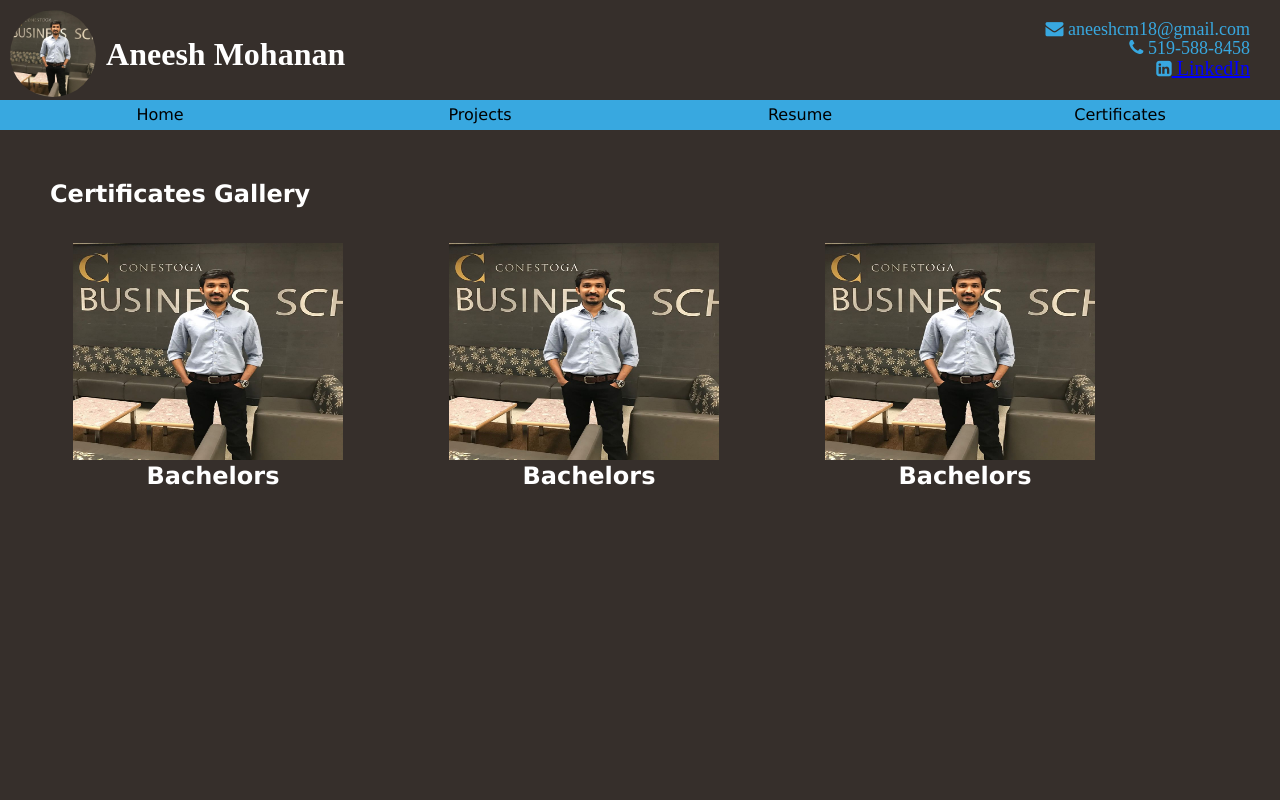
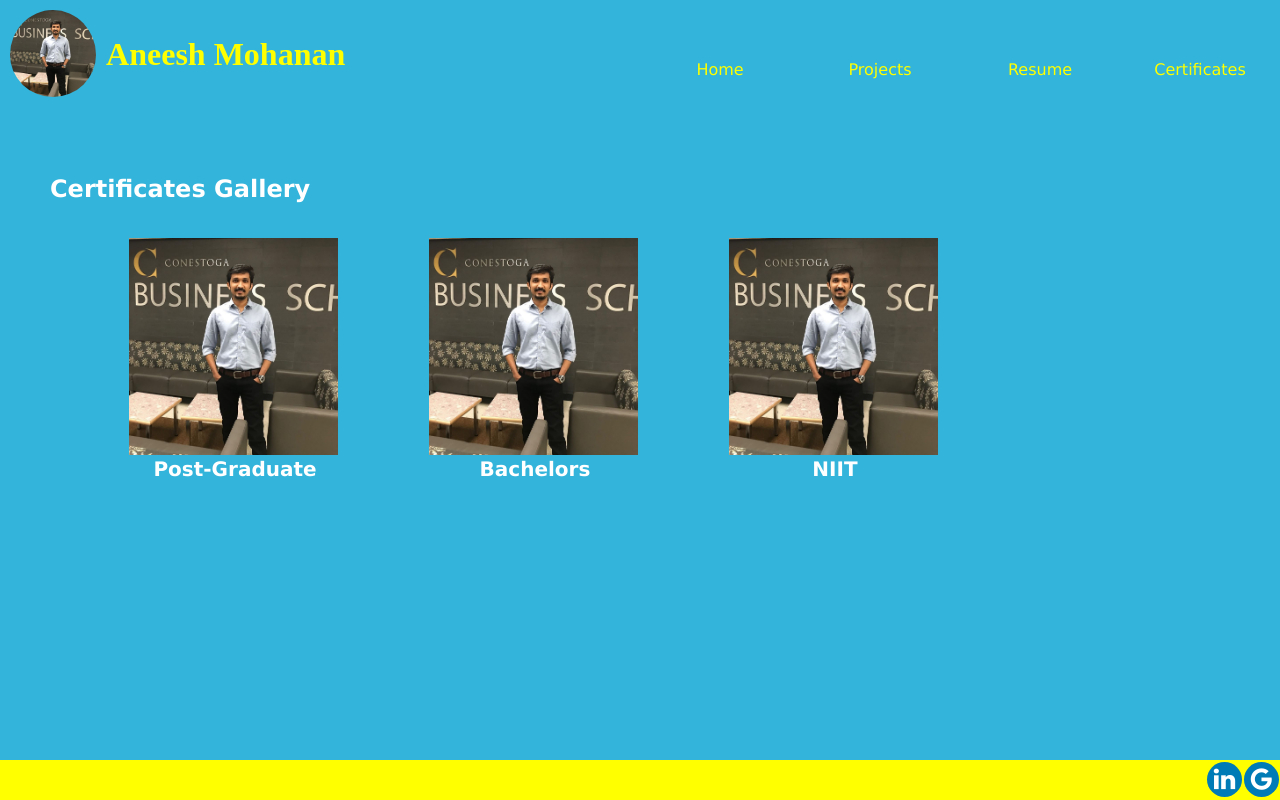
Before and after one commit to aneesh-mohanan/Online-Profile, a Django app: page /certificates in a window 1280 px wide. Run offline with Django 3.2, Linux system fonts and the light colour scheme; some web fonts are replaced.

Commit message:
fixed layout

```diff
--- a/portfolio/templates/certificates.html
+++ b/portfolio/templates/certificates.html
@@ -4,7 +4,7 @@
 
 .certificates-section{
   margin: auto;
-  margin-top: 40px;
+  margin-top: 10px;
   width: 100%;
   height: auto;
   padding-left: 0px;
@@ -26,6 +26,7 @@
   padding-top:8px;
   padding-right: 40px;
   color:white;
+  font-size: 20px;
   text-align: center;
 }
 
@@ -64,7 +65,7 @@ div.gallery img {
 .responsive {
   padding: 5px;
   float: left;
-  width: 30%;
+  width: 25%;
   margin: 5px;
 }
 
@@ -93,6 +94,8 @@ div.gallery img {
 <div class="certificates-section">
 
   <h2 class="certificates-container-tittle">Certificates Gallery</h2>
+  <div style="width:100%;padding-left:60px;">
+
   {%load static %}
   <div class="responsive">
     <div class="zoom">
@@ -100,7 +103,7 @@ div.gallery img {
         <a href="{% static 'images/Aneesh profile picture.jpg' %}" target="_blank">
           <img alt="Certificate" src="{% static 'images/Aneesh profile picture.jpg' %}">
         </a>
-        <h2 class="certificate-name"> Bachelors</h2>
+        <h2 class="certificate-name"> Post-Graduate</h2>
       </div>
     </div>
   </div>
@@ -111,7 +114,7 @@ div.gallery img {
         <a href="{% static 'images/Aneesh profile picture.jpg' %}" target="_blank">
         <img alt="Cinque Terre" src="{% static 'images/Aneesh profile picture.jpg' %}">
         </a>
-        <h2 class="certificate-name"> Bachelors</h2>
+        <h2 class="certificate-name">Bachelors</h2>
       </div>
     </div>
   </div>
@@ -122,12 +125,13 @@ div.gallery img {
         <a href="{% static 'images/Aneesh profile picture.jpg' %}" target="_blank">
           <img alt="Cinque Terre" src="{% static 'images/Aneesh profile picture.jpg' %}">
         </a>
-        <h2 class="certificate-name"> Bachelors</h2>
+        <h2 class="certificate-name">NIIT</h2>
       </div>
     </div>
   </div>
 
 
+</div>
 
 </div>
 {% endblock %}
--- a/portfolio/templates/home.html
+++ b/portfolio/templates/home.html
@@ -3,10 +3,10 @@
 
 .about-section{
   margin: auto;
-  margin-top: 60px;
+  margin-top: 10px;
   width: 60%;
   height: 100%;
-  border: 5px solid blue;
+  border: 1px solid blue;
   border-radius: 15px;
 }
 
@@ -29,7 +29,7 @@
 
         .Fair amount of Java programming experience which covered all the major programming modules of java achieved through academic projects backed up by a Java specialized software development diploma certificate from NIIT
 
-        .Intermediate level knowledge of SQL and HTML which can be elevated to expert level with a short period of time
+        .Expert level knowledge of HTML, CSS and SQL which can be elevated to expert level with a short period of time
 
         .Good theoretical knowledge on Database management and networking fundamentals attained through academics
 
--- a/portfolio/templates/resume.html
+++ b/portfolio/templates/resume.html
@@ -3,11 +3,9 @@
 
 .resume-section{
   margin: auto;
-  margin-top: 60px;
+  margin-top: 10px;
   width: 90%;
   height: 100%;
-  border: 5px solid blue;
-  border-radius: 15px;
 }
 
  .resume-tittle{
--- a/templates/new_base.html
+++ b/templates/new_base.html
@@ -4,6 +4,7 @@
     <title>portfolio</title>
     <meta charset="utf-8">
     <meta name="viewport" content="width=device-width, initial-scale=1">
+    <link rel="stylesheet" href="https://cdnjs.cloudflare.com/ajax/libs/font-awesome/4.7.0/css/font-awesome.min.css">
     <link rel="stylesheet" href="https://cdnjs.cloudflare.com/ajax/libs/font-awesome/4.7.0/css/font-awesome.min.css">
     <link rel="stylesheet" href="https://fonts.googleapis.com/css?family=Sofia">
     <style>
@@ -16,7 +17,7 @@
 
 body {
   margin: 0;
-  background-color: #362f2b;
+  background-color: #32b4db;
 }
 
 h1 {
@@ -40,7 +41,7 @@ h2 {
   left: 20px;
   top: 15px;
   font-family: "Sofia";
-  color: white;
+  color: yellow;
 }
 
 p {
@@ -57,7 +58,7 @@ p {
 }
 
 .links {
-  color: blue;
+  color: black;
   font-size: 20px;
 }
 
@@ -67,7 +68,22 @@ p {
   flex-direction: row;
   padding: 0px;
   margin:0px;
+  margin-bottom: 1px;
   height: 20px;
+}
+
+.footer {
+  position: fixed;
+  left: 0;
+  bottom: 0;
+  width: 100%;
+  height: 40px;
+  background-color: yellow;
+  color: white;
+  text-align: center;
+  overflow: auto;
+  margin: 0px;
+  float: left;
 }
 
 /*Style the profile picture */
@@ -86,10 +102,11 @@ p {
 /* Style the top navigation bar */
 .topnav {
   overflow: auto;
-  background-color: #38a8e0;
+  background-color: #32b4db;
   margin: 0px;
-  height: 30px;
-  float: left;
+  margin-top: 55px;
+  height: 20px;
+  float: right;
   width: 100%;
 }
 
@@ -97,7 +114,7 @@ p {
 .topnav a {
   float: left;
   display: block;
-  color: black;
+  color: yellow;
   text-align: center;
   width: 25%;
   padding: 5px 0px;
@@ -107,8 +124,7 @@ p {
 
 /* Change color on hover */
 .topnav a:hover {
-  background-color: #ddd;
-  color: black;
+text-decoration: underline;
 }
 
 /* Create content style*/
@@ -118,7 +134,8 @@ p {
   width: 100%;
   height: 100%;
   padding: 30px;
-  background-color: #362f2b;
+  padding-top: 0px;
+  background-color: #32b4db;
 }
 
 
@@ -138,6 +155,34 @@ p {
     height: 100px;
 }
 
+/*Social media button styleing*/
+.fa {
+  padding: 5px;
+  float: right;
+  font-size: 25px;
+  width: 35px;
+  height: 35px;
+  text-align: center;
+  text-decoration: none;
+  margin: 2px 1px;
+  border-radius: 50%;
+}
+
+.fa:hover {
+    opacity: 0.7;
+}
+
+.fa-linkedin {
+  background: #007bb5;
+  color: white;
+  font-size: 25px;
+}
+
+.fa-google {
+  background: #007bb5;
+  color: white;
+  font-size: 25px;
+}
 @media (max-width: 768px) {
     .header-section > div {
         width: 100%;
@@ -163,27 +208,24 @@ p {
         <img class="profile-picture" src="{% static 'images/Aneesh profile picture.jpg' %}">
         <h1 class="profile-name">Aneesh Mohanan</h1>
     </div>
-    <div style="background-color: #362f2b; padding: 20px; text-align: right;">
-        <i class="fa fa-envelope" style="font-size:18px;color:#38a8e0;padding-right:10px;"> aneeshcm18@gmail.com</i>
-        <br>
-        <i class="fa fa-phone" style="font-size:18px;color:#38a8e0;padding-right:10px;"> 519-588-8458</i>
-        <br>
-        <i class="fa fa-linkedin-square" style="font-size:18px;color:#38a8e0;padding-right:10px;"><a class="links" href="https://www.linkedin.com/in/aneeshmohanan/"  target="_blank"> LinkedIn</a></i>
+    <div class="topnav">
+        <a href="/home">Home</a>
+        <a href="/projects">Projects</a>
+        <a href="/resume">Resume</a>
+        <a href="/certificates">Certificates</a>
     </div>
 </div>
 
-
-<div class="topnav">
-    <a href="/home">Home</a>
-    <a href="/projects">Projects</a>
-    <a href="/resume">Resume</a>
-    <a href="/certificates">Certificates</a>
-</div>
 
 <div class="content">
     {% block content %}
     {% endblock %}
 </div>
 
+<div class="footer">
+    <a href="mailto:aneeshcm18@gmail.com" class="fa fa-google"></a>
+    <a href="https://www.linkedin.com/in/aneeshmohanan/" class="fa fa-linkedin"></a>
+</div>
+
 </body>
 </html>
```
Also changed, not shown: portfolio/templates/projects.html (+27 -12 lines).
